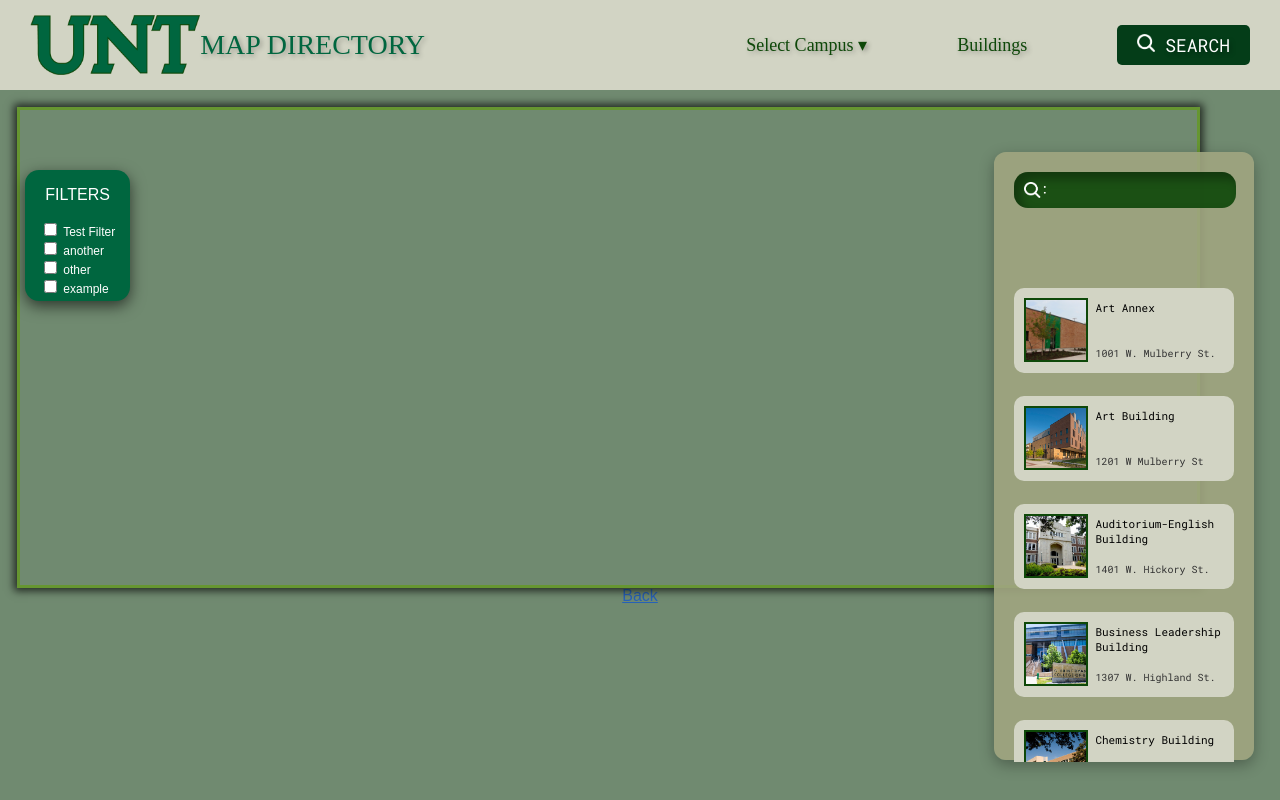
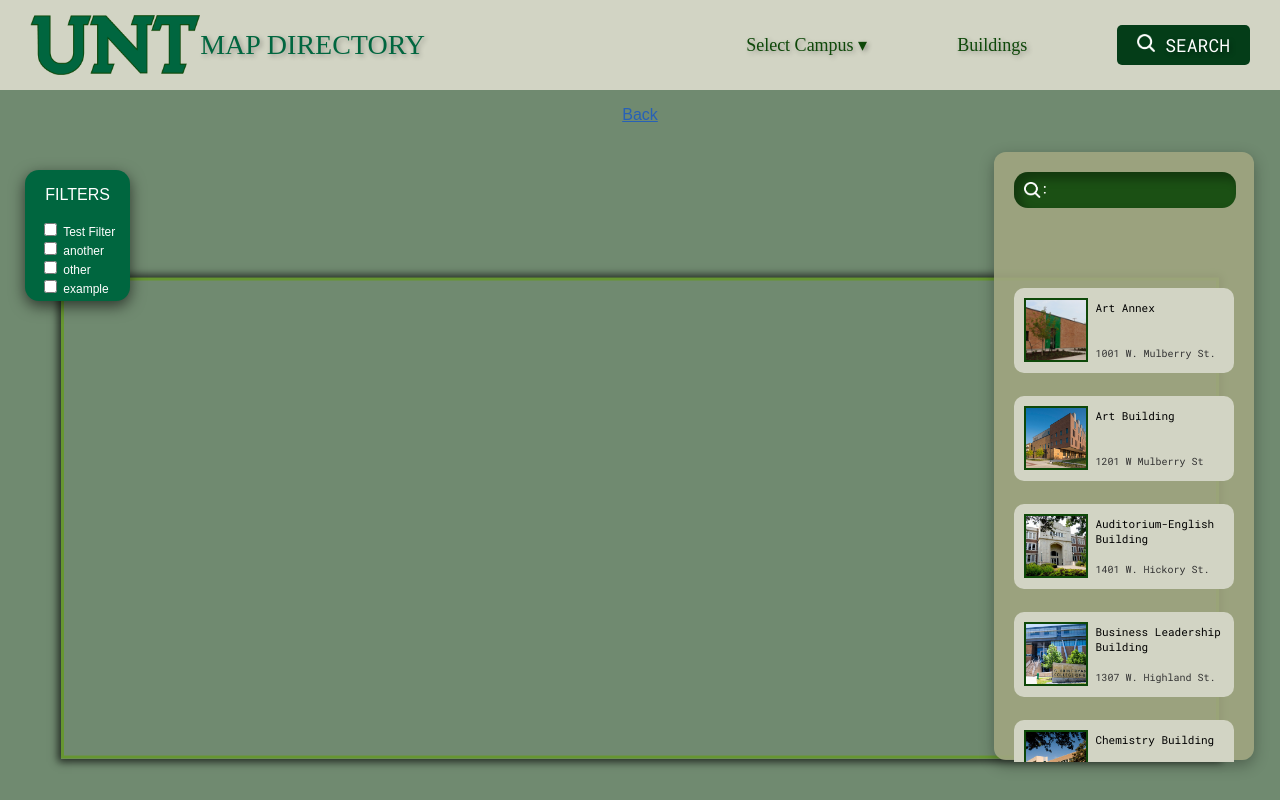
Before and after one commit to Rowen-Salazar/The-Click, a Django app: template djangotutorial/directory/templates/mapview.html in a window 1280 px wide. Run offline with Django 5.2, Linux system fonts and the light colour scheme; the template is opened without the code that fills it: values that come from a table or form of the project are taken from there, others are empty; data comes from the database, SQL or seed files in the repository; parts of the project's set-up code (start-up, migrations or seed data) failed here and were passed over; some libraries are stand-ins or nearby versions; some web fonts are replaced.

Commit message:
Quick progress save

```diff
--- a/djangotutorial/directory/templates/home.html
+++ b/djangotutorial/directory/templates/home.html
@@ -4,6 +4,7 @@
 <head>
     <meta charset="UTF-8">
     <meta name="viewport" content="width=device-width, initial-scale=1.0">
+    <title>Home Page</title>
     <title>Home Page</title>
     <link rel="preconnect" href="https://fonts.googleapis.com">
     <link rel="preconnect" href="https://fonts.gstatic.com" crossorigin>
--- a/djangotutorial/directory/templates/mapview.html
+++ b/djangotutorial/directory/templates/mapview.html
@@ -13,14 +13,20 @@
             margin: 0;
             font-family: Arial, sans-serif;
             background-color: #708A70;
+            width: 100%;
+            height: 100%;
         }
         .googlemaps {
+            /* height: auto;
+            width: auto; */
+            max-width: 90%;
+            max-height: 90%;
             height: 475px;
-            width: 1177px;
-            max-height: 79vh;
-            position: relative;
-            top: 17px;
-            left: 17px;
+            width: 1185px;
+            position: absolute;
+            top: 87%;
+            left: 50%;
+            transform: translate(-50%, -87%);
             border: 3px solid #669631;
             box-shadow: 0px 0px 8px 3px rgba(0, 0, 0, 0.7);
             /* box shadow: x-offset y-offset blur spread color */
--- a/djangotutorial/directory/urls.py
+++ b/djangotutorial/directory/urls.py
@@ -1,6 +1,7 @@
 from django.urls import path
 
 from . import views
+from .views import
 
 app_name = "directory"
 urlpatterns = [
```
